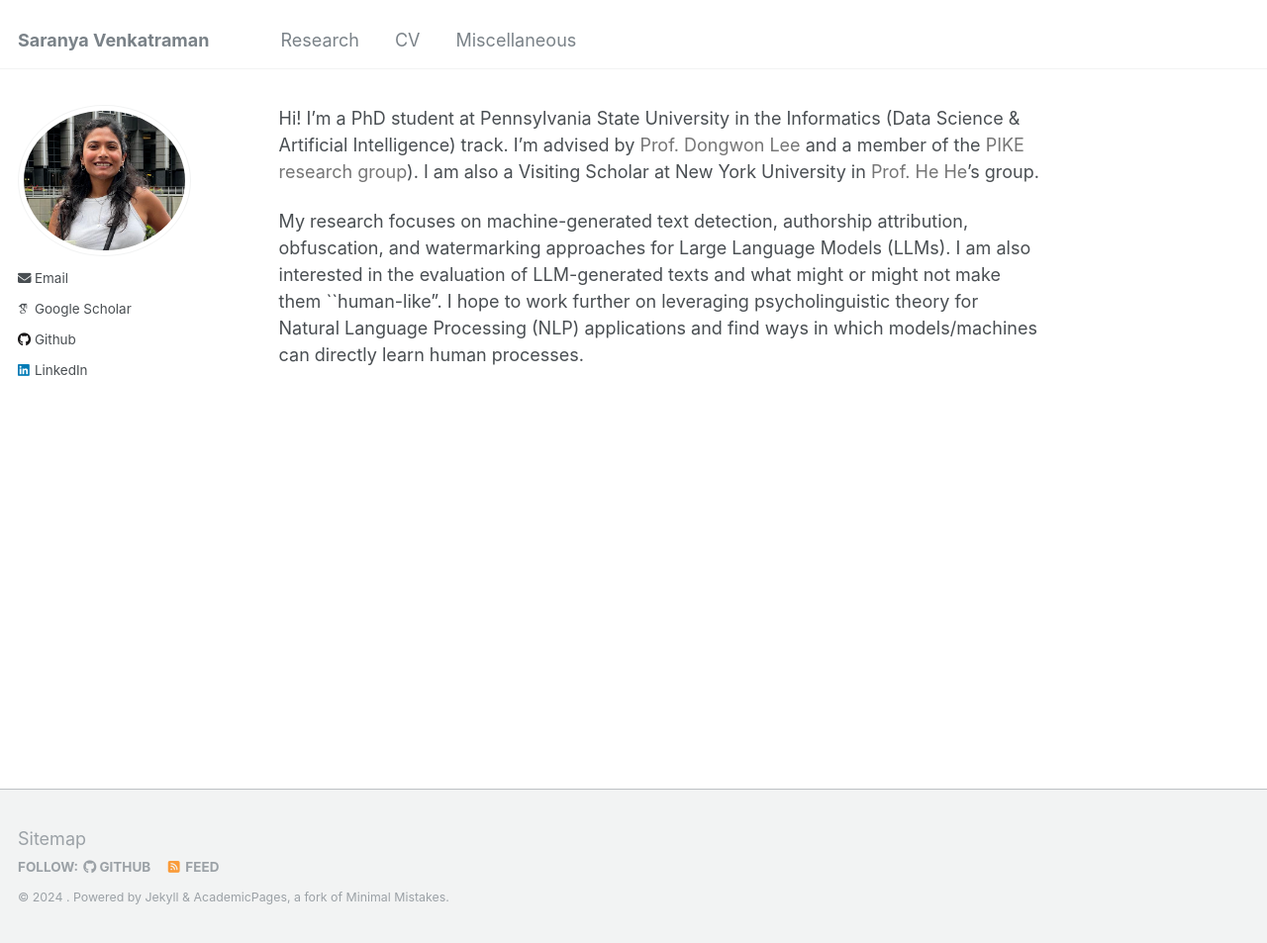
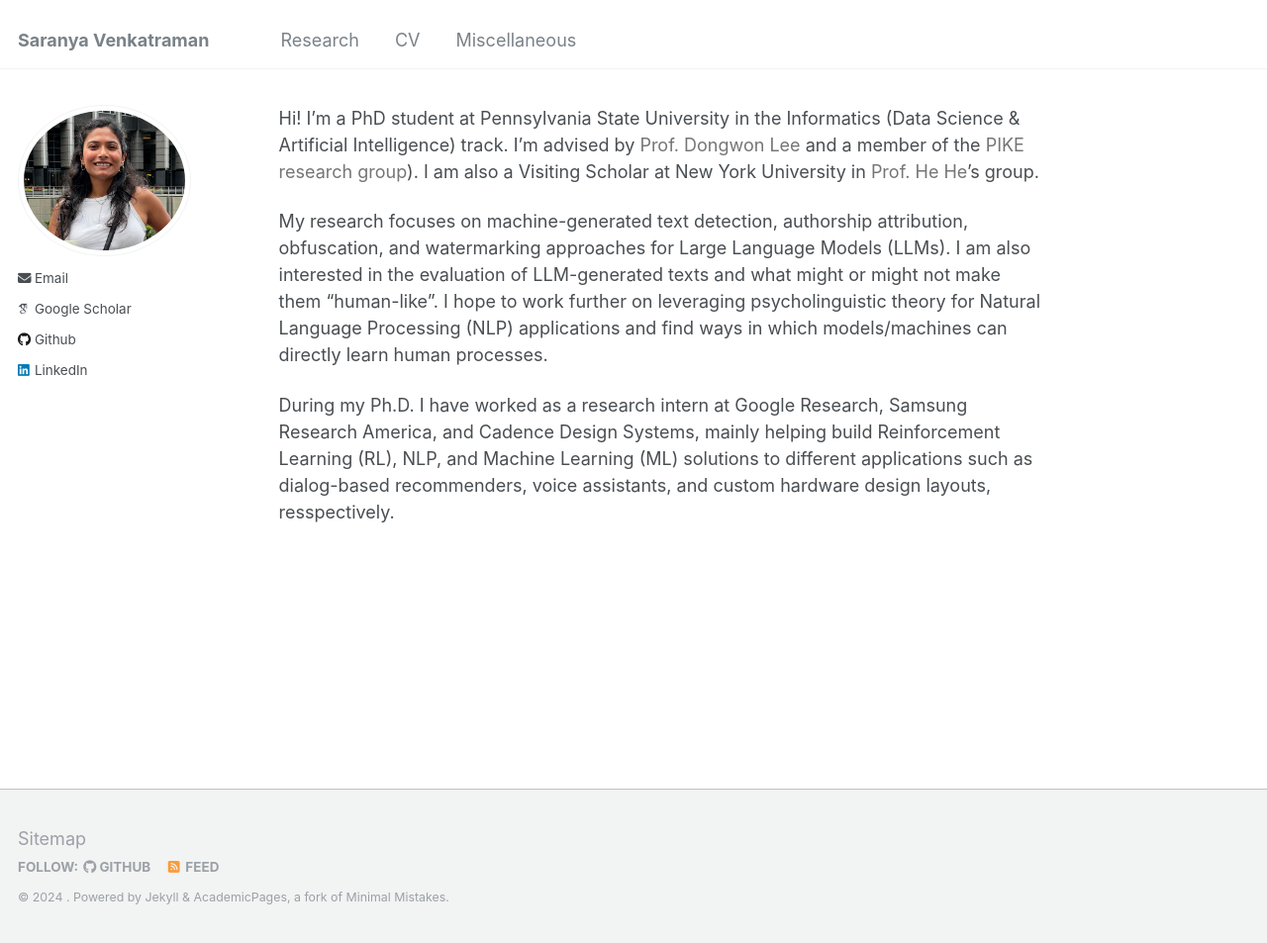
Before and after one commit to saranya-venkatraman/saranya-venkatraman.github.io, a Jekyll site: the page built from _pages/about.md, in a window 1280 px wide and 953 px high. Shown: the whole window at 99% size. Built offline with Jekyll 4.4.1, drawn with Linux system fonts in a browser that asks for light colours; some web fonts are replaced.

Commit message:
Update about.md

```diff
--- a/_pages/about.md
+++ b/_pages/about.md
@@ -7,4 +7,6 @@ redirect_from:
 ---
 Hi! I'm a PhD student at Pennsylvania State University in the Informatics (Data Science & Artificial Intelligence) track. I'm advised by <a href="https://pike.psu.edu/dongwon/" style="color: #757575; text-decoration: none" target="_blank">Prof. Dongwon Lee</a> and a member of the <a href="https://pike.psu.edu/index.html/" style="color: #757575; text-decoration: none" target="_blank">PIKE research group</a>). I am also a Visiting Scholar at New York University in <a href="https://hhexiy.github.io" style="color: #757575; text-decoration: none" target="_blank">Prof. He He</a>'s group.
 
-My research focuses on machine-generated text detection, authorship attribution, obfuscation, and watermarking approaches for Large Language Models (LLMs). I am also interested in the evaluation of LLM-generated texts and what might or might not make them ``human-like". I hope to work further on leveraging psycholinguistic theory for Natural Language Processing (NLP) applications and find ways in which models/machines can directly learn human processes.
+My research focuses on machine-generated text detection, authorship attribution, obfuscation, and watermarking approaches for Large Language Models (LLMs). I am also interested in the evaluation of LLM-generated texts and what might or might not make them "human-like". I hope to work further on leveraging psycholinguistic theory for Natural Language Processing (NLP) applications and find ways in which models/machines can directly learn human processes.
+
+During my Ph.D. I have worked as a research intern at Google Research, Samsung Research America, and Cadence Design Systems, mainly helping build Reinforcement Learning (RL), NLP, and Machine Learning (ML) solutions to different applications such as dialog-based recommenders, voice assistants, and custom hardware design layouts, resspectively.
```
